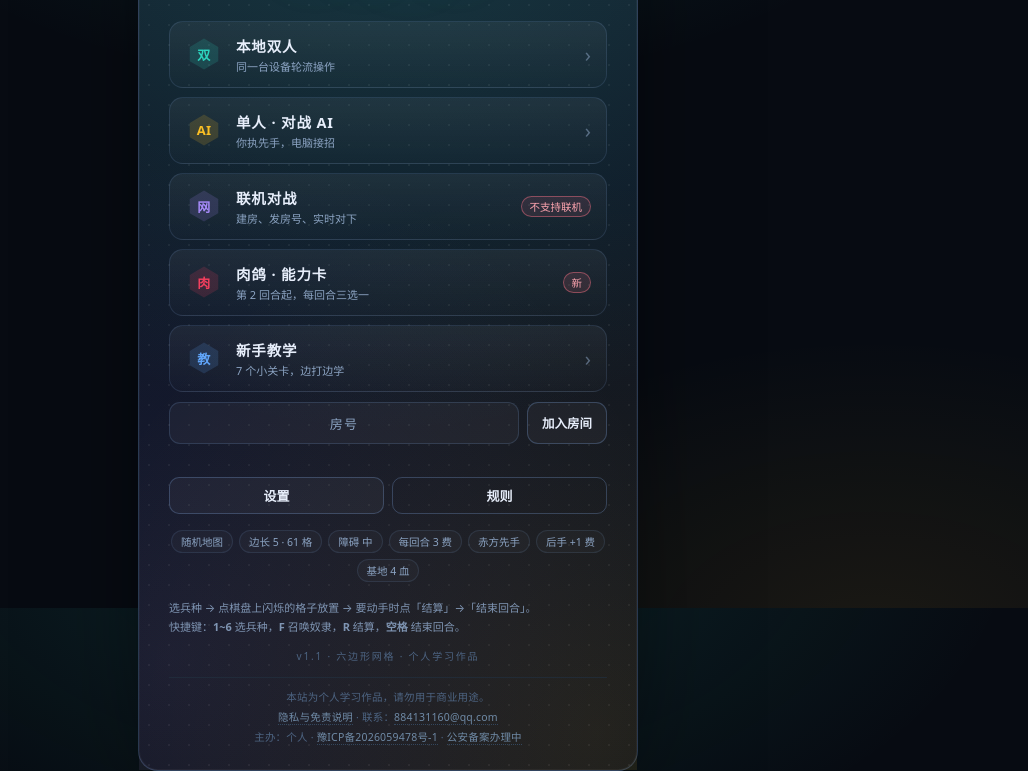
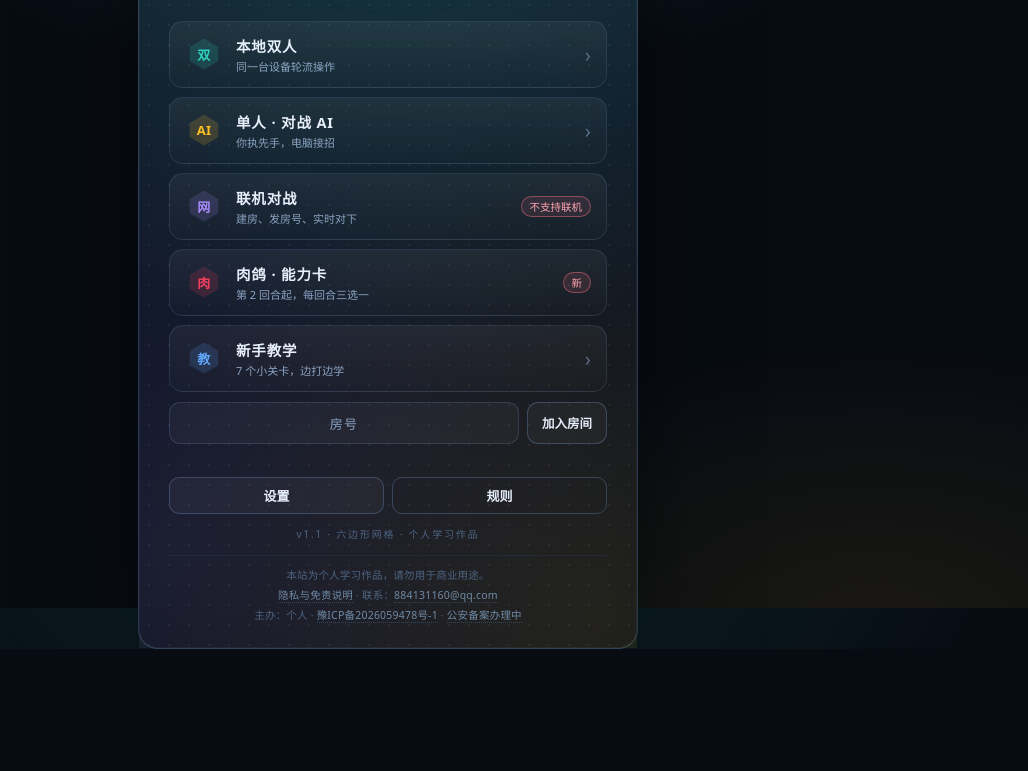
Before and after one commit to linmou114/yesterday-wagon, a website with bundled scripts: page index.html in a window 1280 px wide. Shown: the part 192-963 px from the top of the page, without its empty margins (252-1280 px from the left). After the commit the page ends 841 px from the top, so only its background shows below. Built offline with nearby package versions, Linux system fonts and the light colour scheme; files whose address does not match are found by name.

Commit message:
chore(menu): 开始界面去掉规则摘要与操作提示，只留模式与入口

```diff
--- a/index.html
+++ b/index.html
@@ -83,12 +83,6 @@
         <button class="btn ghost" id="btnRules2" type="button">规则</button>
       </div>
 
-      <div class="menu-summary" id="menuSummary"></div>
-
-      <p class="tip">
-        选兵种 → 点棋盘上闪烁的格子放置 → 要动手时点「结算」→「结束回合」。<br />
-        快捷键：<b>1~6</b> 选兵种，<b>F</b> 召唤奴隶，<b>R</b> 结算，<b>空格</b> 结束回合。
-      </p>
       <p class="menu-foot">v1.1 · 六边形网格 · 个人学习作品</p>
 
       <div class="foot-legal">
--- a/js/menu.js
+++ b/js/menu.js
@@ -273,6 +273,8 @@
 
   function updateSummary() {
     if (!settings) return;
+    var host = $('menuSummary');
+    if (!host) return;                 // 开始界面已精简，不再显示这排摘要
     var isDefault = settings.mapMode === 'default';
     var idx = clampInt(settings.defaultMap, 0, DEFAULT_MAPS.length - 1, 0);
     var dm = DEFAULT_MAPS[idx];
@@ -288,7 +290,7 @@
       ? '<span class="hi">地图 ' + (idx + 1) + '「' + dm.name + '」</span>'
       : '<span>随机地图</span>';
 
-    $('menuSummary').innerHTML =
+    host.innerHTML =
       mapChip +
       '<span>边长 ' + side + ' · ' + Hex.cellCount(side) + ' 格</span>' +
       '<span>障碍 ' + dl + '</span>' +
```
